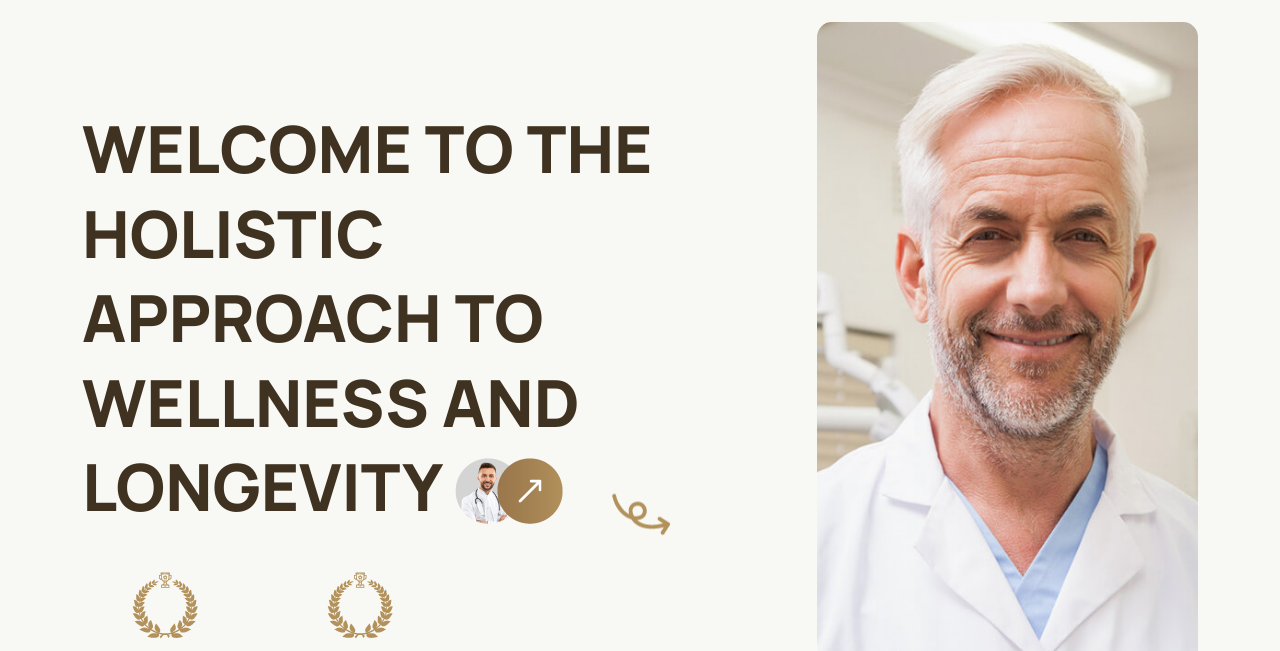
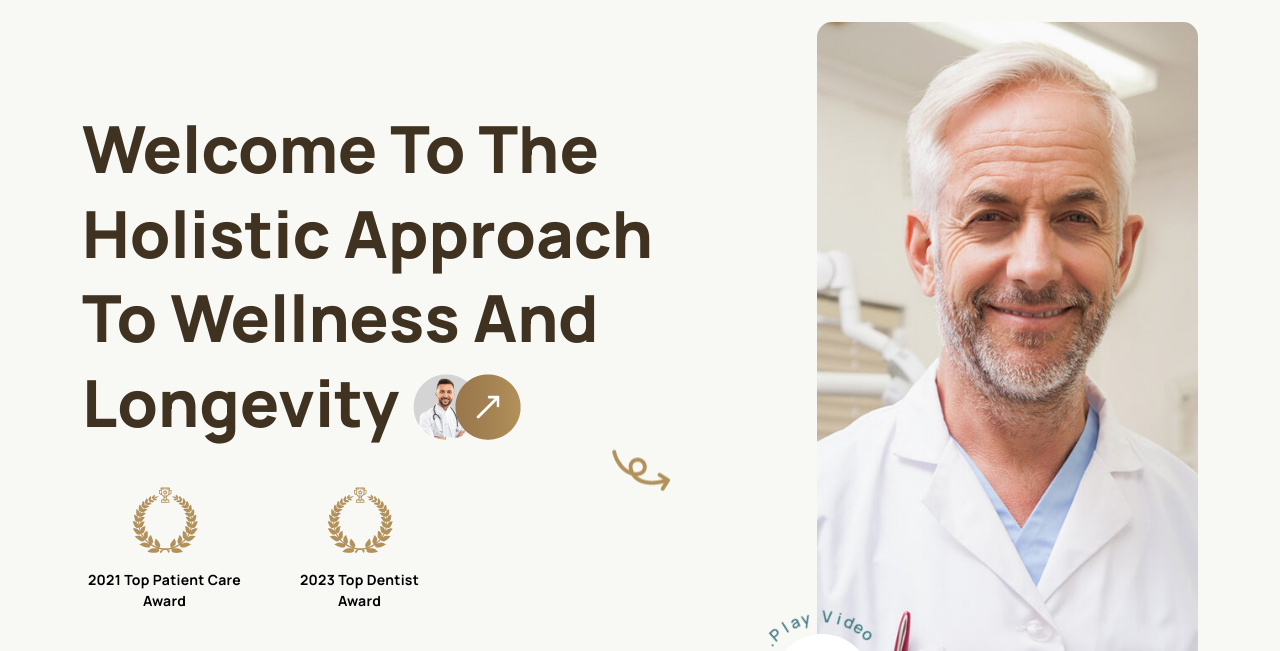
Before and after one commit to Izaz-ur-Rahman/ClinicCareOnline, a plain HTML site: page index-2.html in a window 1280 px wide. Shown: the part 98-749 px from the top of the page. Drawn offline with Linux system fonts and the light colour scheme.

Commit message:
change the text to lower case

```diff
--- a/index-2.html
+++ b/index-2.html
@@ -913,7 +913,7 @@
                     <div class="pediatric-dentist-banner-content">
                         <h1>
                             <span>
-                                WELCOME TO THE HOLISTIC APPROACH TO WELLNESS AND LONGEVITY
+                                Welcome To The Holistic Approach To Wellness And Longevity
                                 <img src="assets/images/pediatric-dentist/arrow.png" alt=" circle image">
                         </h1>
                         <ul class="list">
```
